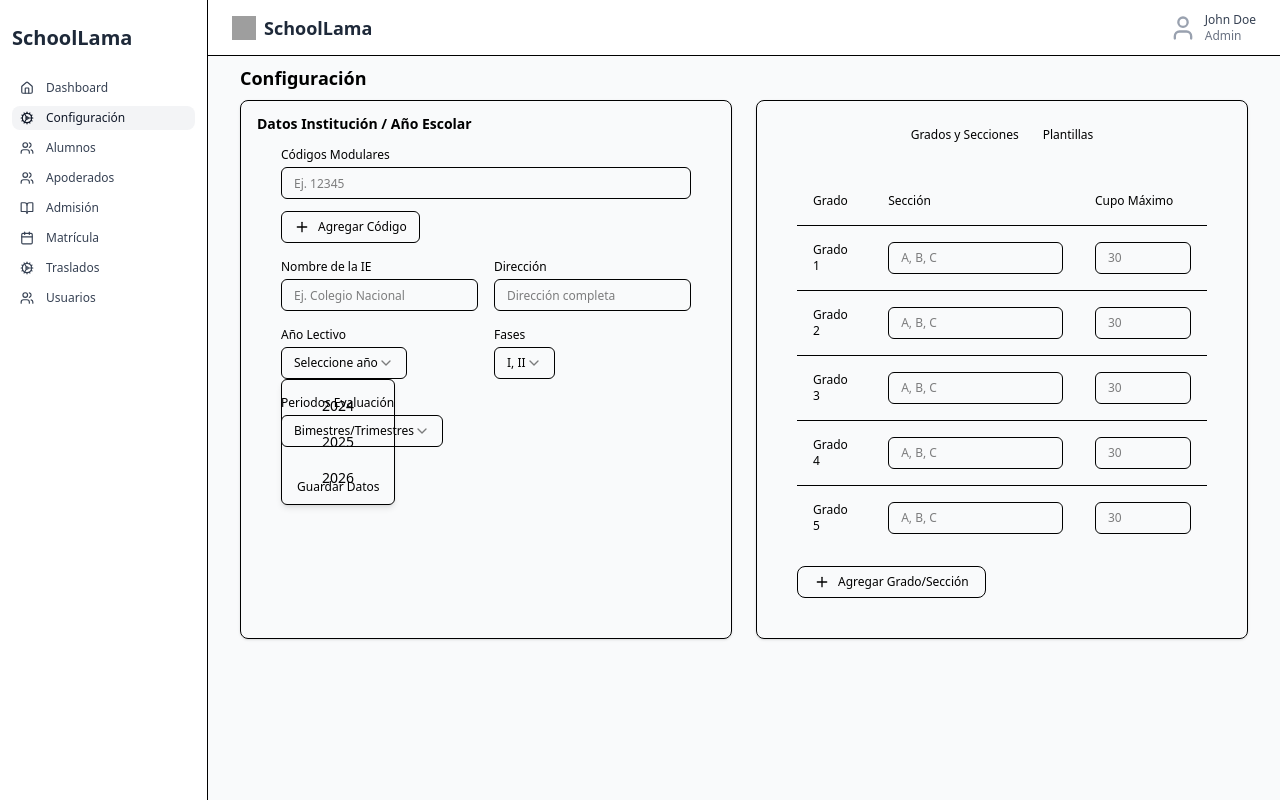
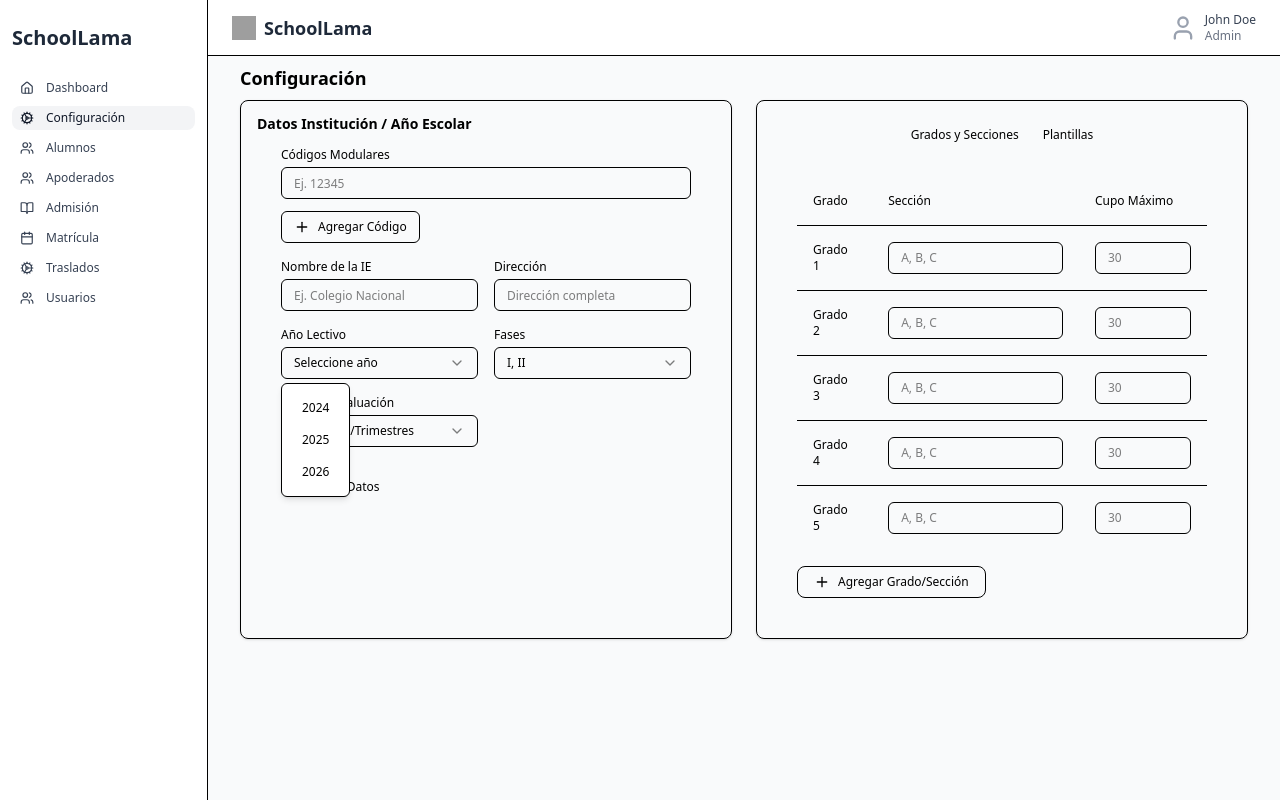
Before and after one commit to jim-qwerty/web-school, a React (Vite) app: page /admisiones/configuracion in a window 1280 px wide. Both pictures are taken after a click on the button "Seleccione año". Built offline with nearby package versions, Linux system fonts and the light colour scheme; grey boxes are pictures that could not be loaded.

Commit message:
SELECT LISTO

```diff
--- a/src/presentation/components/ui/select.tsx
+++ b/src/presentation/components/ui/select.tsx
@@ -1,8 +1,9 @@
+// src/presentation/components/ui/select.tsx
 "use client"
 
 import * as React from "react"
 import * as SelectPrimitive from "@radix-ui/react-select"
-import { Check, ChevronDown } from "lucide-react"
+import { ChevronDown } from "lucide-react"
 import { cva, type VariantProps } from "class-variance-authority"
 import { cn } from "@/lib/utils"
 
@@ -63,8 +64,10 @@ export const SelectContent = React.forwardRef<
     <SelectPrimitive.Content
       ref={ref}
       position={position}
+      sideOffset={4}
+      collisionPadding={8}
       className={cn(
-        "overflow-hidden rounded-md border bg-popover text-popover-foreground shadow-md",
+        "overflow-hidden rounded-md border bg-white text-popover-foreground shadow-md z-[1000]",
         className
       )}
       {...props}
@@ -84,15 +87,14 @@ export const SelectItem = React.forwardRef<
   <SelectPrimitive.Item
     ref={ref}
     className={cn(
-      "relative flex w-full cursor-default select-none items-center rounded-sm px-8 py-2 text-sm outline-none focus:bg-accent focus:text-accent-foreground data-[disabled]:pointer-events-none data-[disabled]:opacity-50",
+      "relative flex w-full cursor-default select-none items-center rounded-sm px-3 py-2 text-xs outline-none",
+      /* fondo y texto cuando está seleccionado */
+      "data-[state=checked]:bg-blue-100 data-[state=checked]:text-blue-800",
       className
     )}
     {...props}
   >
     <SelectPrimitive.ItemText>{children}</SelectPrimitive.ItemText>
-    <SelectPrimitive.ItemIndicator className="absolute left-2 inline-flex items-center">
-      <Check className="h-4 w-4" />
-    </SelectPrimitive.ItemIndicator>
   </SelectPrimitive.Item>
 ))
 SelectItem.displayName = SelectPrimitive.Item.displayName
--- a/src/presentation/features/admisiones/components/Configuracion.tsx
+++ b/src/presentation/features/admisiones/components/Configuracion.tsx
@@ -1,18 +1,40 @@
-import  { useState } from 'react'
-import { Card, CardHeader, CardTitle, CardContent, CardFooter } from '@/presentation/components/ui/card'
-import { Tabs, TabsList, TabsTrigger, TabsContent } from '@/presentation/components/ui/tabs'
-import { Label } from '@/presentation/components/ui/label'
-import { Input } from '@/presentation/components/ui/input'
-import { Select, SelectTrigger, SelectValue, SelectContent, SelectItem } from '@/presentation/components/ui/select'
-import { Button } from '@/presentation/components/ui/button'
-import { Table, TableHeader, TableRow, TableHead, TableBody, TableCell } from '@/presentation/components/ui/table'
-import { Plus, Upload } from 'lucide-react'
+// src/presentation/features/admisiones/components/Configuracion.tsx
+"use client"
+
+import { useState } from "react"
+import {
+  Card,
+  CardHeader,
+  CardTitle,
+  CardContent,
+  CardFooter,
+} from "@/presentation/components/ui/card"
+import { Tabs, TabsList, TabsTrigger, TabsContent } from "@/presentation/components/ui/tabs"
+import { Label } from "@/presentation/components/ui/label"
+import { Input } from "@/presentation/components/ui/input"
+import {
+  Select,
+  SelectTrigger,
+  SelectValue,
+  SelectContent,
+  SelectItem,
+} from "@/presentation/components/ui/select"
+import { Button } from "@/presentation/components/ui/button"
+import {
+  Table,
+  TableHeader,
+  TableRow,
+  TableHead,
+  TableBody,
+  TableCell,
+} from "@/presentation/components/ui/table"
+import { Plus, Upload } from "lucide-react"
 
 export default function ConfiguracionPage() {
   // Estado para manejar múltiples códigos modulares
-  const [codigos, setCodigos] = useState<string[]>([''])
+  const [codigos, setCodigos] = useState<string[]>([""])
 
-  const agregarCodigo = () => setCodigos([...codigos, ''])
+  const agregarCodigo = () => setCodigos([...codigos, ""])
   const actualizarCodigo = (index: number, value: string) => {
     const nuevos = [...codigos]
     nuevos[index] = value
@@ -22,15 +44,16 @@ export default function ConfiguracionPage() {
   return (
     <div className="px-5 py-2 space-y-2">
       <h1 className="text-lg font-bold">Configuración</h1>
+
       <div className="grid grid-cols-1 xl:grid-cols-2 gap-6">
-
         {/* Módulo 1: Datos Institución / Año Escolar */}
         <Card>
           <CardHeader>
             <CardTitle>Datos Institución / Año Escolar</CardTitle>
           </CardHeader>
+
           <CardContent className="grid grid-cols-1 md:grid-cols-2 gap-4">
-            {/* Campo dinámico de códigos modulares */}
+            {/* Códigos Modulares */}
             <div className="col-span-1 md:col-span-2 space-y-1">
               <Label>Códigos Modulares</Label>
               {codigos.map((codigo, idx) => (
@@ -41,64 +64,80 @@ export default function ConfiguracionPage() {
                   placeholder="Ej. 12345"
                 />
               ))}
+              {/* Aquí usamos agregarCodigo */}
               <Button
                 variant="outline"
                 size="sm"
+                className="mt-2"
                 onClick={agregarCodigo}
-                className="mt-2"
               >
                 <Plus className="mr-2 h-4 w-4" />
                 Agregar Código
               </Button>
             </div>
 
-            {/* Campos estáticos */}
+            {/* Nombre IE */}
             <div className="space-y-1">
               <Label htmlFor="nombre">Nombre de la IE</Label>
               <Input id="nombre" placeholder="Ej. Colegio Nacional" />
             </div>
+
+            {/* Dirección */}
             <div className="space-y-1">
               <Label htmlFor="direccion">Dirección</Label>
               <Input id="direccion" placeholder="Dirección completa" />
             </div>
+
+            {/* Año Lectivo */}
             <div className="space-y-1">
               <Label htmlFor="anio">Año Lectivo</Label>
+              <div className="relative">
                 <Select>
-                <SelectTrigger id="anio">
+                  <SelectTrigger id="anio" className="w-full">
                     <SelectValue placeholder="Seleccione año" />
                   </SelectTrigger>
-                <SelectContent>
+                  <SelectContent className="w-full">
                     <SelectItem value="2024">2024</SelectItem>
                     <SelectItem value="2025">2025</SelectItem>
                     <SelectItem value="2026">2026</SelectItem>
                   </SelectContent>
                 </Select>
               </div>
+            </div>
+
+            {/* Fases */}
             <div className="space-y-1">
               <Label htmlFor="fases">Fases</Label>
+              <div className="relative">
                 <Select>
-                <SelectTrigger id="fases">
+                  <SelectTrigger id="fases" className="w-full">
                     <SelectValue placeholder="I, II" />
                   </SelectTrigger>
-                <SelectContent>
+                  <SelectContent className="w-full">
                     <SelectItem value="I">Fase I</SelectItem>
                     <SelectItem value="II">Fase II</SelectItem>
                   </SelectContent>
                 </Select>
               </div>
+            </div>
+
+            {/* Periodos Evaluación */}
             <div className="space-y-1">
               <Label htmlFor="periodos">Periodos Evaluación</Label>
+              <div className="relative">
                 <Select>
-                <SelectTrigger id="periodos">
+                  <SelectTrigger id="periodos" className="w-full">
                     <SelectValue placeholder="Bimestres/Trimestres" />
                   </SelectTrigger>
-                <SelectContent>
+                  <SelectContent className="w-full">
                     <SelectItem value="bimestres">Bimestres</SelectItem>
                     <SelectItem value="trimestres">Trimestres</SelectItem>
                   </SelectContent>
                 </Select>
               </div>
+            </div>
           </CardContent>
+
           <CardFooter>
             <Button>Guardar Datos</Button>
           </CardFooter>
@@ -114,6 +153,7 @@ export default function ConfiguracionPage() {
               </TabsList>
             </Tabs>
           </CardHeader>
+
           <CardContent>
             <Tabs defaultValue="grados">
               <TabsContent value="grados">
@@ -150,7 +190,12 @@ export default function ConfiguracionPage() {
                   <Upload className="h-5 w-5" />
                   <Label htmlFor="plantilla">Subir Nueva Plantilla</Label>
                 </div>
-                <Input id="plantilla" type="file" accept=".xlsx,.docx" className="mb-4" />
+                <Input
+                  id="plantilla"
+                  type="file"
+                  accept=".xlsx,.docx"
+                  className="mb-4"
+                />
                 <Table>
                   <TableHeader>
                     <TableRow>
```
Lines whose indentation alone changed are shown as unchanged.
